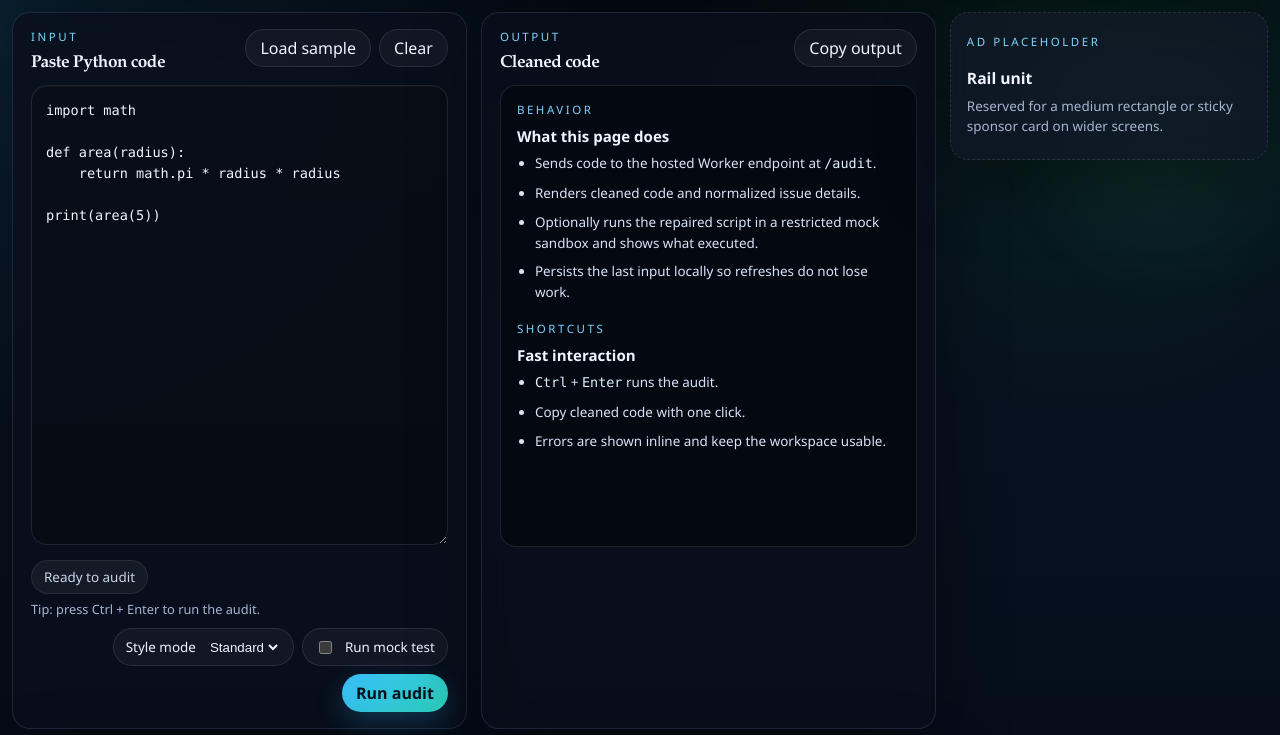
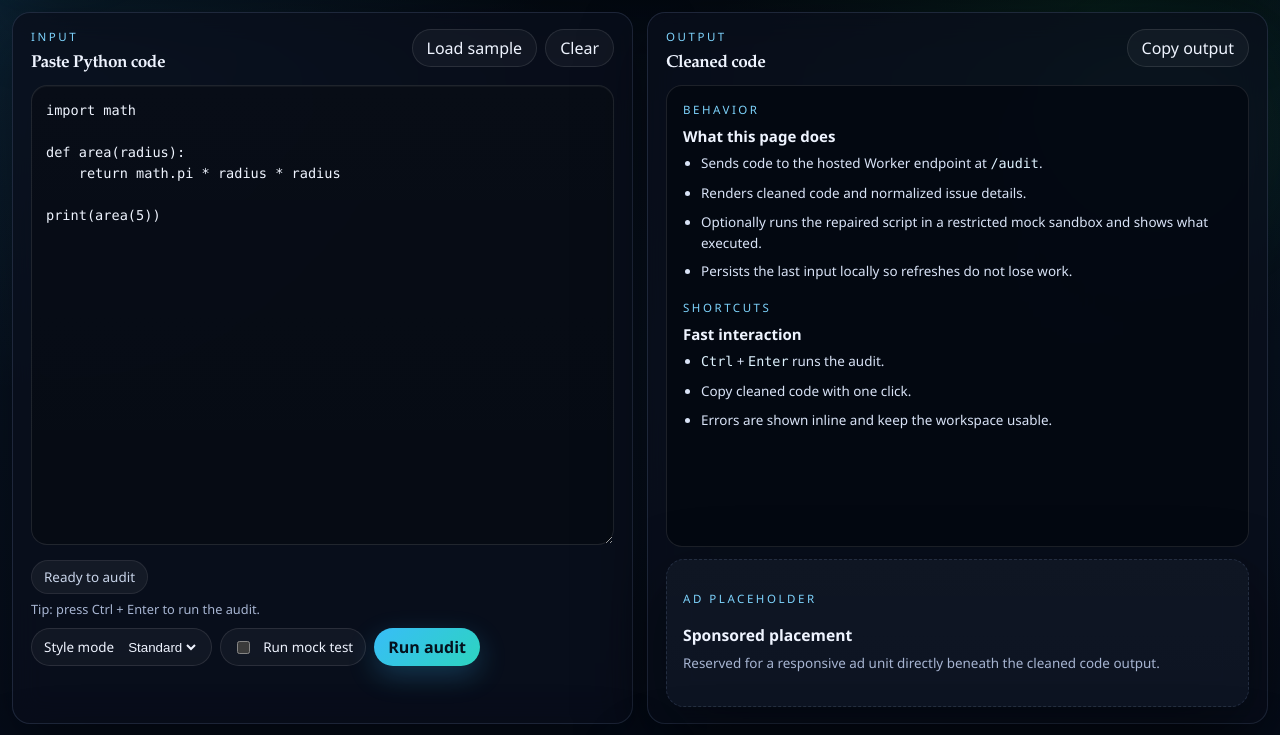
Before and after one commit to webguy125/python-code-checker, a website: page frontend/index.html in a window 1280 px wide. Shown: the part 188-923 px from the top of the page. Drawn offline with Linux system fonts and the light colour scheme.

Commit message:
Move ad into output panel

```diff
--- a/frontend/index.html
+++ b/frontend/index.html
@@ -78,14 +78,13 @@
             <div class="code-frame">
               <div id="cleaned-output" class="output-panel" aria-live="polite"></div>
             </div>
+            <aside class="ad-slot ad-slot-output" aria-label="Advertisement placeholder">
+              <span class="ad-label">Ad placeholder</span>
+              <strong>Sponsored placement</strong>
+              <p>Reserved for a responsive ad unit directly beneath the cleaned code output.</p>
+            </aside>
           </div>
         </div>
-
-        <aside class="ad-slot ad-slot-inline" aria-label="Advertisement placeholder">
-          <span class="ad-label">Ad placeholder</span>
-          <strong>Sponsored placement</strong>
-          <p>Reserved for a responsive ad unit. This slot stays visible without interrupting the workflow.</p>
-        </aside>
 
         <div class="workspace-bottom">
           <div class="card issues-card">
@@ -141,13 +140,6 @@
         </div>
       </section>
 
-      <aside class="sidebar" aria-label="Supporting content">
-        <aside class="ad-slot ad-slot-rail" aria-label="Advertisement placeholder">
-          <span class="ad-label">Ad placeholder</span>
-          <strong>Rail unit</strong>
-          <p>Reserved for a medium rectangle or sticky sponsor card on wider screens.</p>
-        </aside>
-      </aside>
     </main>
   </div>
 
--- a/frontend/style.css
+++ b/frontend/style.css
@@ -187,7 +187,7 @@ button {
 
 .layout {
   display: grid;
-  grid-template-columns: minmax(0, 1.8fr) minmax(260px, 0.62fr);
+  grid-template-columns: 1fr;
   gap: 14px;
 }
 
@@ -201,12 +201,6 @@ button {
   display: grid;
   grid-template-columns: minmax(0, 1fr) minmax(0, 1fr);
   gap: 14px;
-}
-
-.sidebar {
-  display: grid;
-  gap: 14px;
-  align-content: start;
 }
 
 .card,
@@ -396,6 +390,11 @@ textarea::placeholder {
   border-radius: 16px;
   border: 1px solid rgba(255, 255, 255, 0.1);
   background: rgba(4, 9, 18, 0.88);
+}
+
+.ad-slot-output {
+  margin-top: 12px;
+  min-height: 112px;
 }
 
 .output-panel {
@@ -619,10 +618,6 @@ pre {
   .workspace-bottom {
     grid-template-columns: 1fr;
   }
-
-  .sidebar {
-    grid-template-columns: repeat(2, minmax(0, 1fr));
-  }
 }
 
 @media (max-width: 760px) {
@@ -666,10 +661,6 @@ pre {
     flex: 1 1 0;
   }
 
-  .sidebar {
-    grid-template-columns: 1fr;
-  }
-
   textarea {
     min-height: 320px;
   }
```
